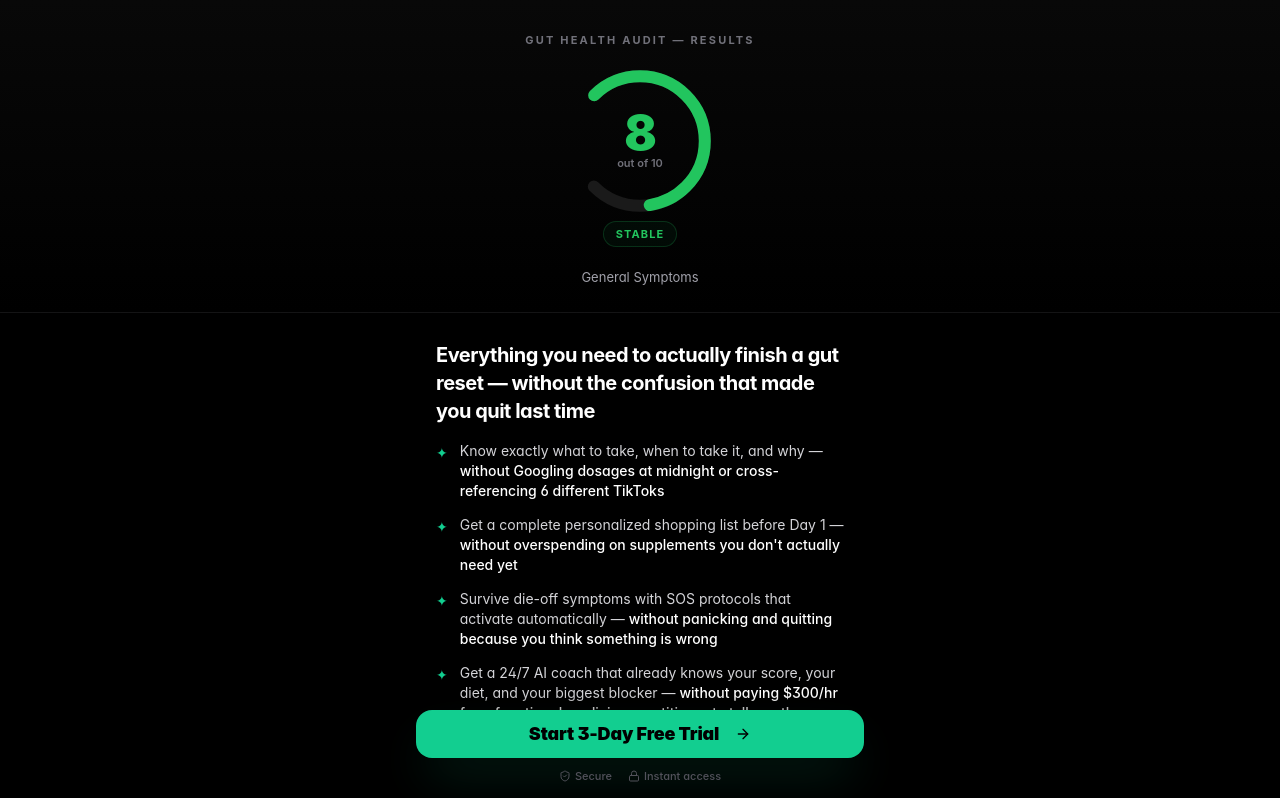
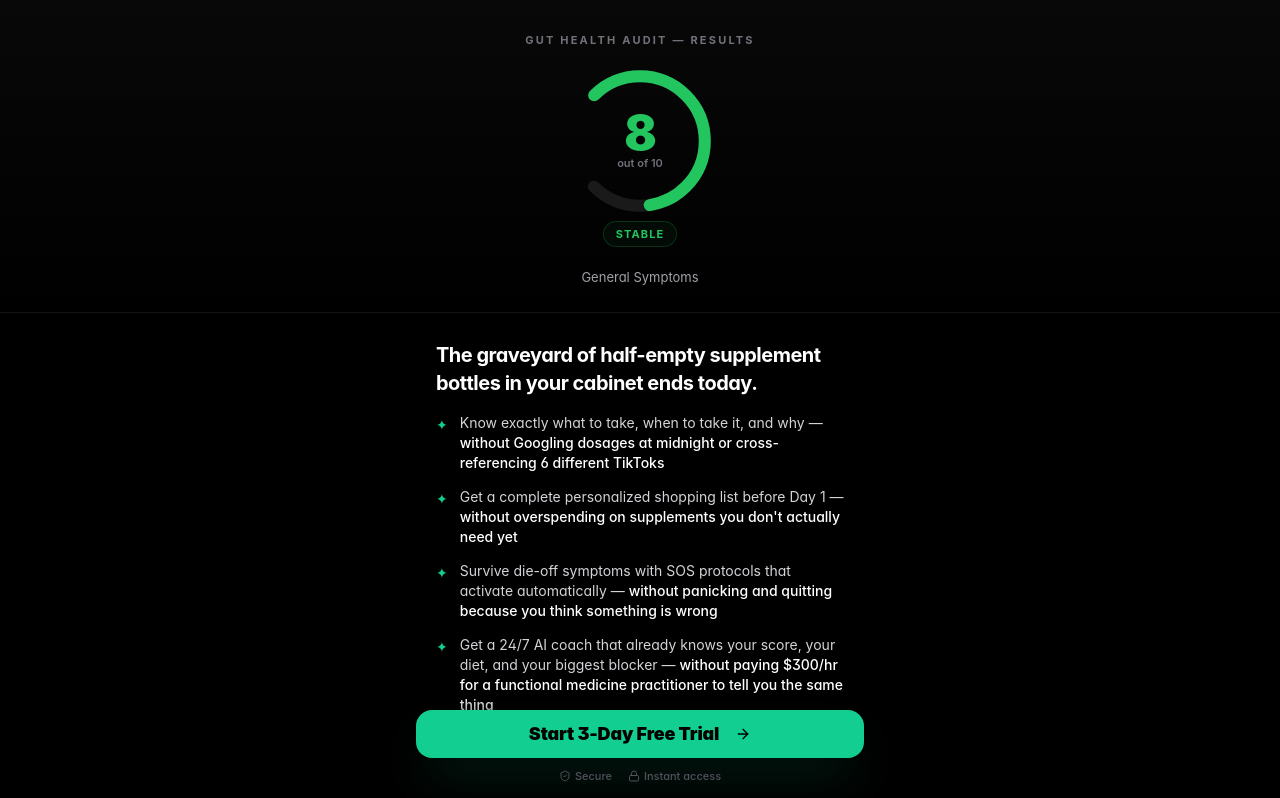
Before and after one commit to zackirvinicloud-design/theaurareset, a React (Vite) app: page /payment-required in a window 1280 px wide. Shown: the top 798 px of the page. Built offline with nearby package versions, Linux system fonts and the light colour scheme; no server answers.

Commit message:
copy: punchy value stack header

```diff
--- a/src/pages/PaymentRequired.tsx
+++ b/src/pages/PaymentRequired.tsx
@@ -189,7 +189,7 @@ const PaymentRequired = () => {
 
           {/* ── Value Stack ── */}
           <div className="space-y-3.5 mb-8">
-            <h2 className="text-xl font-bold tracking-tight mb-4">Everything you need to actually finish a gut reset — without the confusion that made you quit last time</h2>
+            <h2 className="text-xl font-bold tracking-tight mb-4 text-balance">The graveyard of half-empty supplement bottles in your cabinet ends today.</h2>
 
             <div className="flex items-start gap-3 text-sm"><span className="text-primary mt-0.5 shrink-0">✦</span><span className="text-zinc-300">Know exactly what to take, when to take it, and why — <span className="text-white font-medium">without Googling dosages at midnight or cross-referencing 6 different TikToks</span></span></div>
 
```
